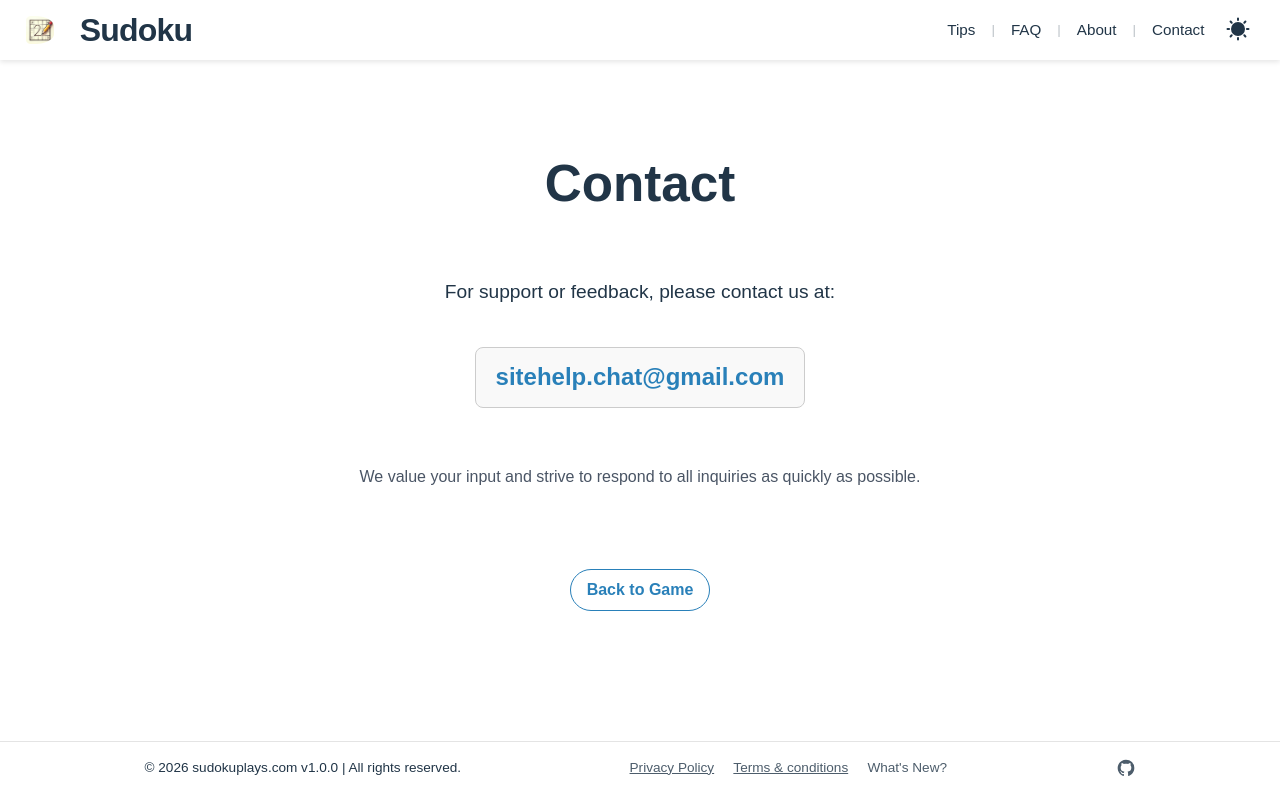
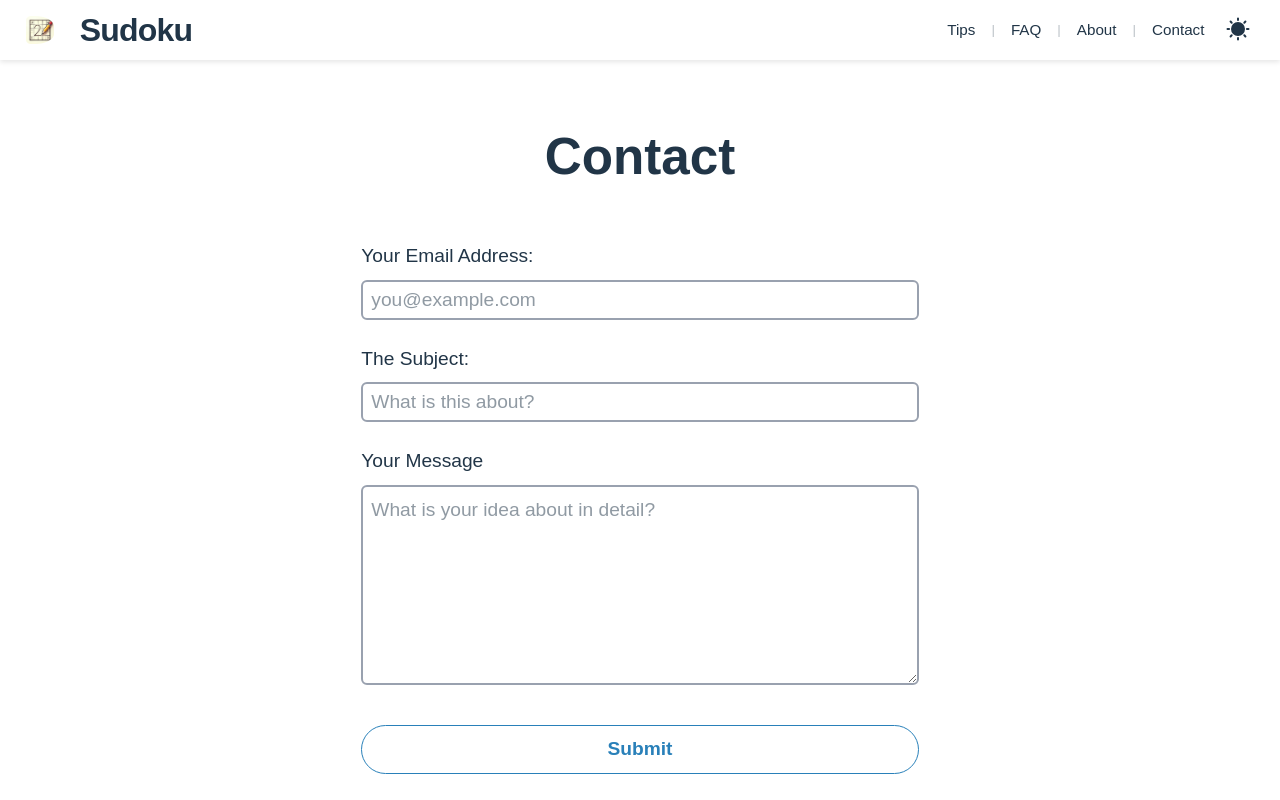
Before and after one commit to kiranofans/sudoku_game, a React (Vite) app: page /contact in a window 1280 px wide. Built offline with nearby package versions, Linux system fonts and the light colour scheme; a small style sheet from the web is missing.

Commit message:
Feat: implemented contact us feature with EmailJs

```diff
--- a/package.json
+++ b/package.json
@@ -26,6 +26,7 @@
     "vite-plugin-svgr": "^4.5.0"
   },
   "dependencies": {
+    "@emailjs/browser": "^4.4.1",
     "@types/react": "^19.1.1",
     "@types/react-dom": "^19.1.2",
     "react": "^19.1.1",
--- a/src/pages/Contact.tsx
+++ b/src/pages/Contact.tsx
@@ -1,6 +1,45 @@
 import React from 'react';
 import { Link } from 'react-router-dom';
 import Layout from '@/components/Layout';
+import emailjs from '@emailjs/browser';
+
+interface ContactFormData {
+    email: string;
+    subject: string;
+    message: string;
+}
+const sendEmail = async (event: React.FormEvent<HTMLFormElement>) => {
+    event.preventDefault();
+    const form = event.currentTarget;
+    const formData = new FormData(form);
+    const data: ContactFormData = {
+        email: formData.get('email') as string,
+        subject: formData.get('subject') as string,
+        message: formData.get('message') as string,
+    };
+    try {
+        const response = await emailjs.send(
+            "service_6r35nck",
+            "template_h0k37j5",
+            {
+                user_email: data.email,
+                subject: data.subject,
+                message: data.message
+            },
+            "6iWrJ5lrgdzAgyWGp"
+        );
+        console.log("SUCESS!", response.status, response.text);
+        alert("Email sent successfully");
+        form.reset();
+    } catch (err) {
+        console.error('FAILED...', err);
+        alert('Failed to send email');
+    };
+
+    //Attachment to existing form
+    // const formElement = document.getElementById('contact-form') as HTMLFormElement;
+    // formElement.addEventListener("submit", {sendEmail});
+}
 
 const Contact: React.FC = () => {
     return (
@@ -8,9 +47,43 @@ const Contact: React.FC = () => {
             <main className="sudoku-app" style={{ width: '100%', padding: '6rem 2rem 6rem', maxWidth: '900px', textAlign: 'left', margin: '0 auto', flex: '1 0 auto' }}>
                 <h1 className="text-3xl font-bold text-center mt-6 mb-8 dark:text-white">Contact</h1>
 
-                <div style={{ textAlign: 'center', padding: '2rem 0', fontSize: '1.2rem', lineHeight: '1.6' }} className="dark:text-gray-200">
-                    <p style={{ marginBottom: '1.5rem' }}>For support or feedback, please contact us at:</p>
-                    <a
+                <div style={{ textAlign: 'center', padding: '1.5rem 0', fontSize: '1.2rem', lineHeight: '1.6' }}
+                    className="dark:text-gray-200 w-2/3">
+                    <form id="contact-form" onSubmit={sendEmail}>
+                        <div className='felex flex-col'>
+                            <div className='flex flex-col text-left' style={{ marginBottom: '1.5rem' }}>
+                                <label htmlFor="email" style={{ marginBottom: '0.5rem' }}><h3>Your Email Address: </h3></label>
+                                <input className='border-gray-400 dark:bg-gray-800 dark:text-blue-400
+                                    dark:border-gray-700 border-2 rounded-md p-2 h-10'
+                                    type="email"
+                                    id="email"
+                                    name="email"
+                                    placeholder="you@example.com"
+                                    required
+                                /></div>
+                            <div className='flex flex-col text-left' style={{ marginBottom: '1.5rem' }}>
+
+                                <label htmlFor="subject" className='text-md'>The Subject: </label>
+
+                                <input type="subject" id="subject" name="subject" style={{ marginTop: '0.5rem' }}
+                                    className='border-gray-400 dark:bg-gray-800 dark:text-blue-400
+                                    dark:border-gray-700 border-2 rounded-md p-2 h-10'
+                                    placeholder="What is this about?" />
+                            </div>
+
+                            <div className='flex flex-col text-left' style={{ marginBottom: '1rem' }}>
+                                <label htmlFor="message" style={{ marginBottom: '0.5rem' }}>Your Message</label>
+                                <textarea className="border-gray-400 dark:bg-gray-800 dark:text-blue-400 dark:border-gray-700 border-2 rounded-md p-2 h-50"
+                                    id="message" name="message" placeholder="What is your idea about in detail?" required />
+                            </div>
+                            <button type="submit" className='new-game-btn'
+                                style={{ textDecoration: 'none', display: 'inline-block', marginTop: '1.5rem' }}>
+                                Submit</button>
+                        </div>
+                    </form>
+
+                    {/* <p style={{ marginBottom: '0.1rem', marginTop: '1.5rem' }}>For support or feedback, please contact us at:</p> */}
+                    {/* <a
                         href="mailto:sitehelp.chat@gmail.com"
                         className="dark:bg-gray-800 dark:text-blue-400 dark:border-gray-700"
                         style={{
@@ -27,18 +100,18 @@ const Contact: React.FC = () => {
                         }}
                     >
                         sitehelp.chat@gmail.com
-                    </a>
+                    </a> */}
 
-                    <p style={{ marginTop: '3.5rem', fontSize: '1rem' }} className="text-gray-600 dark:text-gray-400">
+                    {/* <p style={{ marginTop: '3.5rem', fontSize: '1rem' }} className="text-gray-600 dark:text-gray-400">
                         We value your input and strive to respond to all inquiries as quickly as possible.
-                    </p>
+                    </p> */}
                 </div>
 
-                <div style={{ textAlign: 'center', marginTop: '3rem' }}>
+                {/* <div style={{ textAlign: 'center', marginTop: '1rem' }}>
                     <Link to="/" className="new-game-btn" style={{ textDecoration: 'none', display: 'inline-block' }}>
                         Back to Game
                     </Link>
-                </div>
+                </div> */}
             </main>
         </Layout>
     );
```
Also changed, not shown: 1 other file (tests, documents, lock files or other folders).
